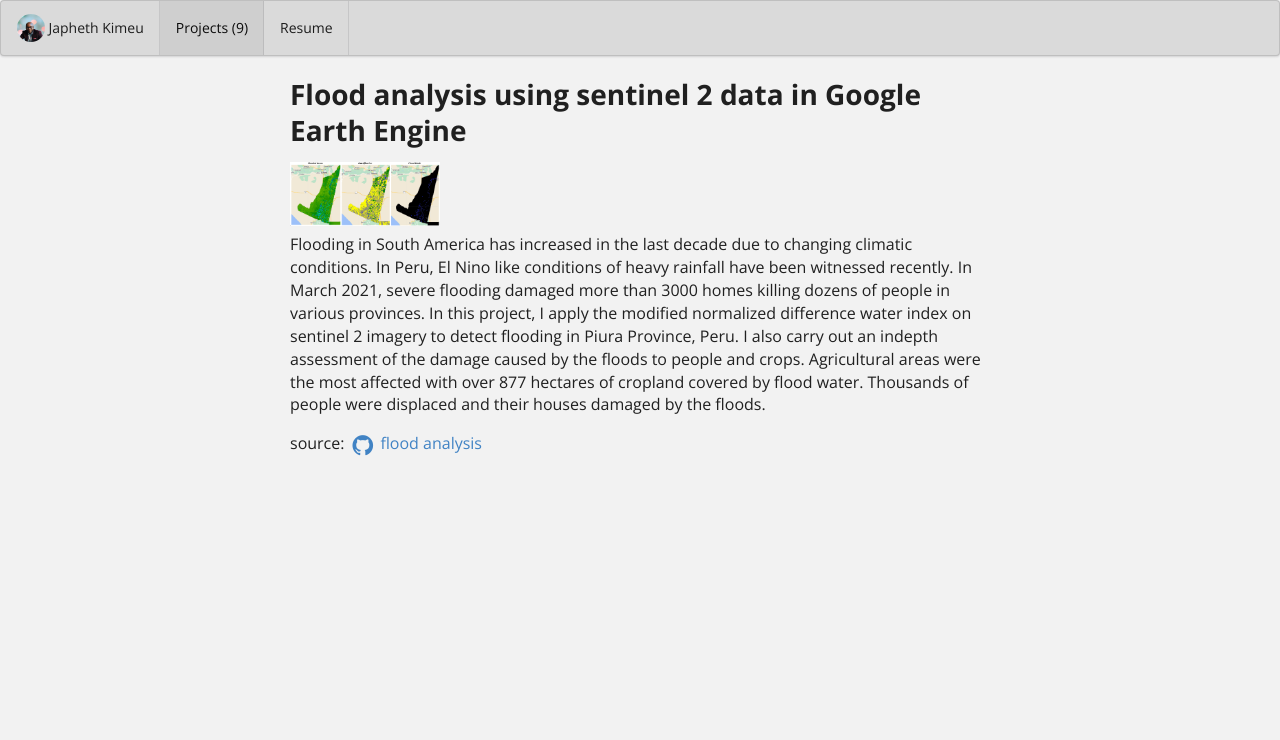
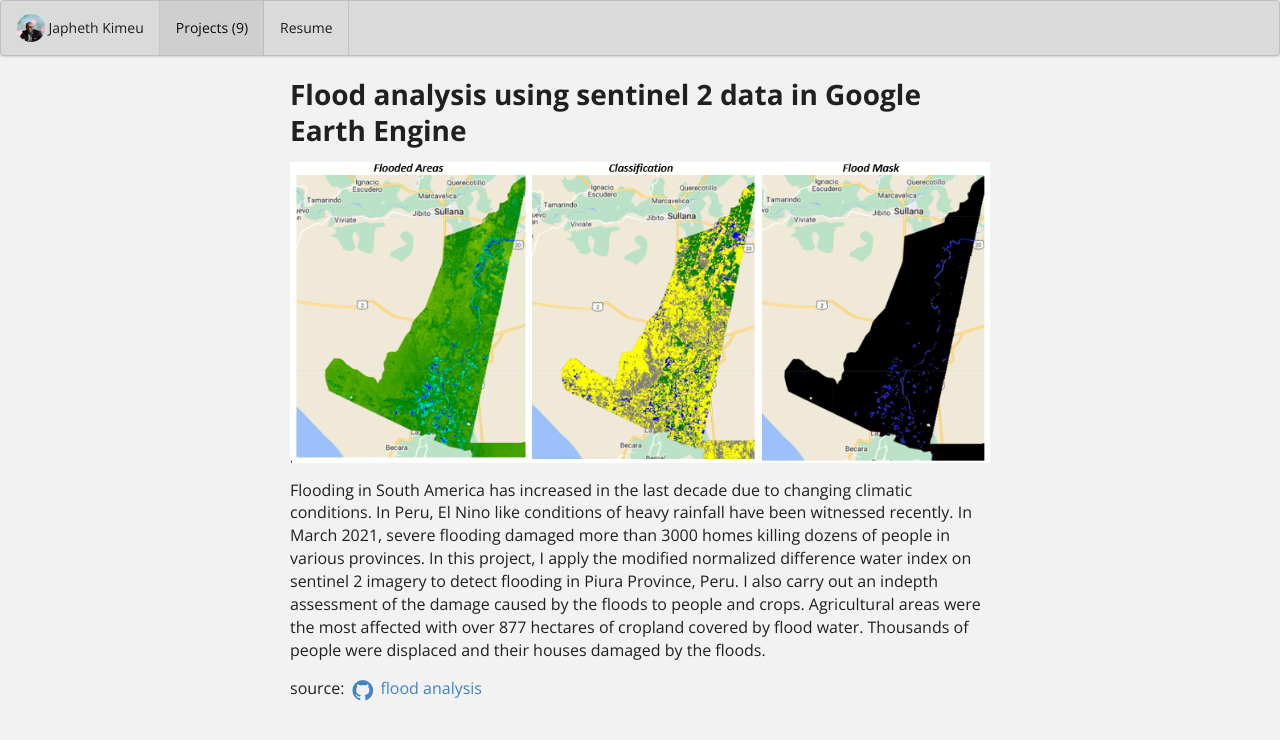
Before and after one commit to japhethkimeu/japhethkimeu.github.io, a Jekyll site: the page built from projects/project-6.md, in a window 1280 px wide. Shown: the top 740 px of the page. Built offline with Jekyll 4.4.1, drawn with Linux system fonts in a browser that asks for light colours.

Commit message:
Update project-6.md

```diff
--- a/projects/project-6.md
+++ b/projects/project-6.md
@@ -16,9 +16,8 @@
 summary: Flood mapping and damage assessment using mndwi in google earth engine
 ---
 
-<div class="ui small rounded images">
-  <img src="../images/combined_flood.PNG" width="871" height="374"/>
-</div>
+ <img class="ui image" src="../images/combined_flood.PNG">
+
 
 Flooding in South America has increased in the last decade due to changing climatic conditions. In Peru, El Nino like conditions of heavy rainfall have been witnessed recently. In March 2021, severe flooding damaged more than 3000 homes killing dozens of people in various provinces. In this project, I apply the modified normalized difference water index on sentinel 2 imagery to detect flooding in Piura Province, Peru. I also carry out an indepth assessment of the damage caused by the floods to people and crops.
  Agricultural areas were the most affected with over 877 hectares of cropland covered by flood water. Thousands of people were displaced and their houses damaged by the floods.
```
